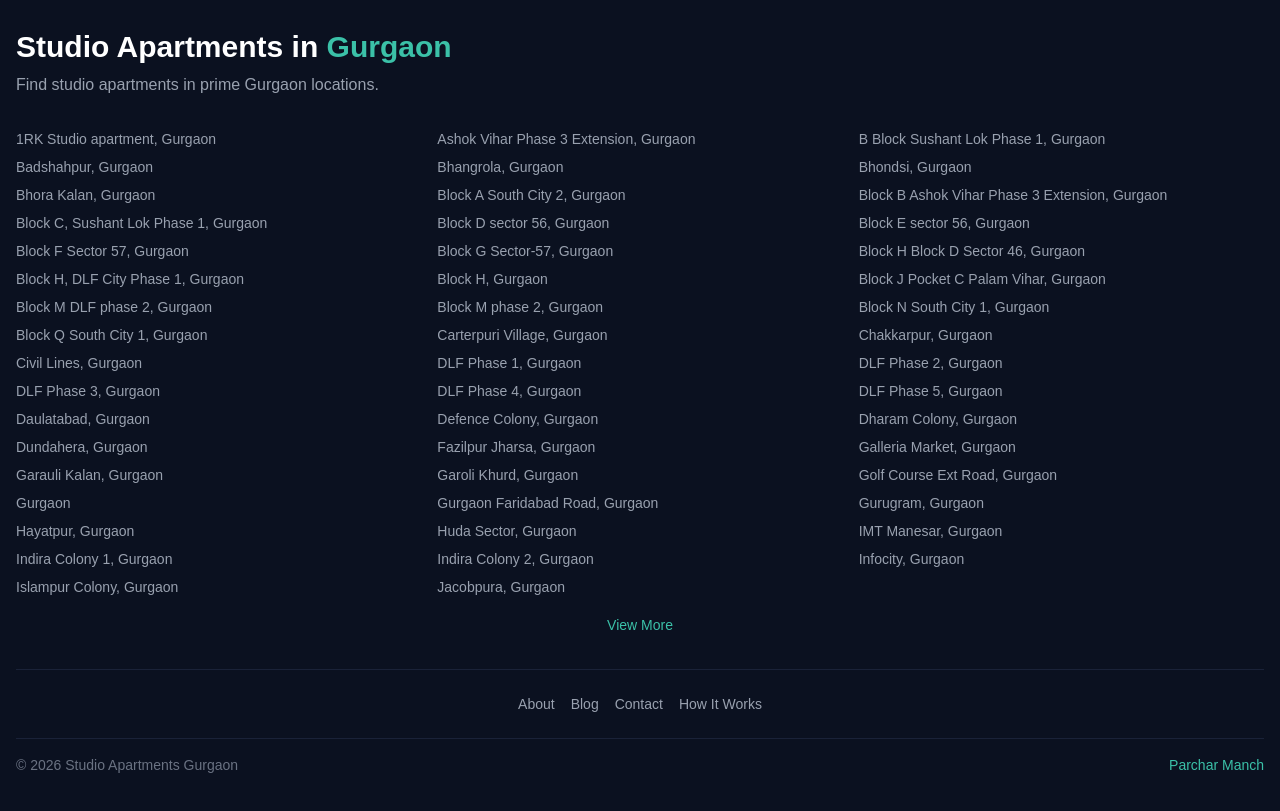
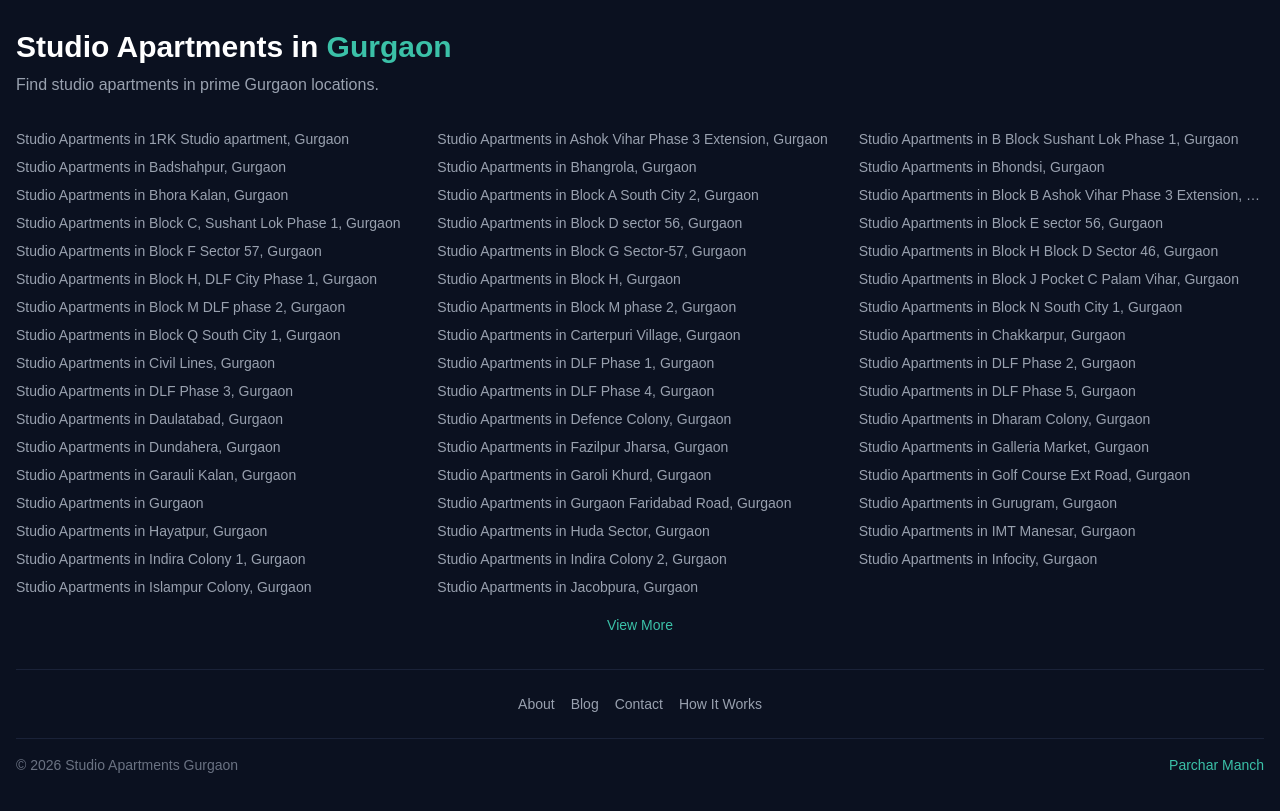
Before and after one commit to dagunjan17-star/studio-apartments, a Next.js app: page /about in a window 1280 px wide. Shown: the part 1940-2751 px from the top of the page. Built offline with nearby package versions, Linux system fonts and the light colour scheme; no server answers.

Commit message:
auto update

```diff
--- a/src/components/Footer.jsx
+++ b/src/components/Footer.jsx
@@ -54,12 +54,15 @@ export default function Footer() {
 
             {visibleLocations.map((loc, index) => (
               <Link
-                key={index}
-                href={`/studio-apartments-in-${createSlug(loc)}-gurgaon`}
-                className="text-gray-400 hover:text-[#3BC1A8] transition truncate"
+
+key={index}
+  href={`https://www.dealacres.com/properties/studio-apartments-in-${createSlug(loc)}-gurgaon`}
+  target="_blank"
+  rel="noopener noreferrer"
+    className="text-gray-400 hover:text-[#3BC1A8] transition truncate"
               >
                 {/* 🔥 SHORT TEXT */}
-                {loc}
+               Studio Apartments in {loc}
               </Link>
             ))}
 
```
